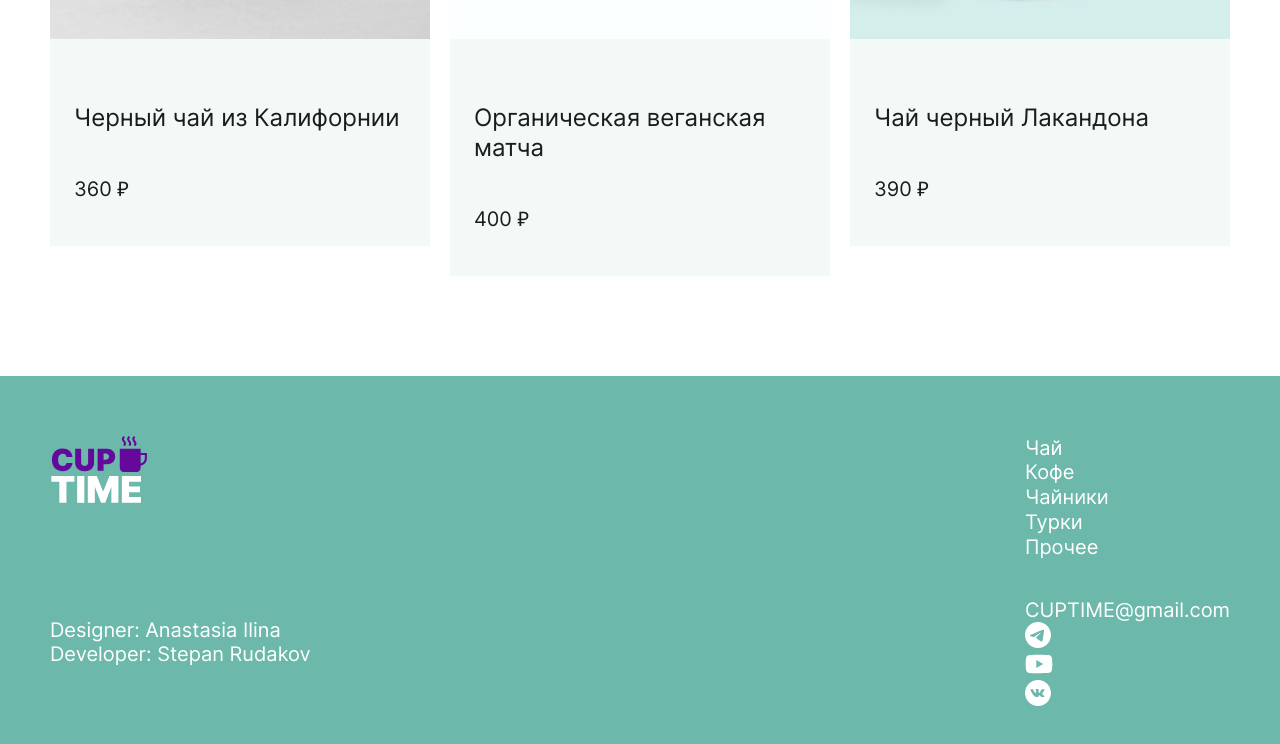
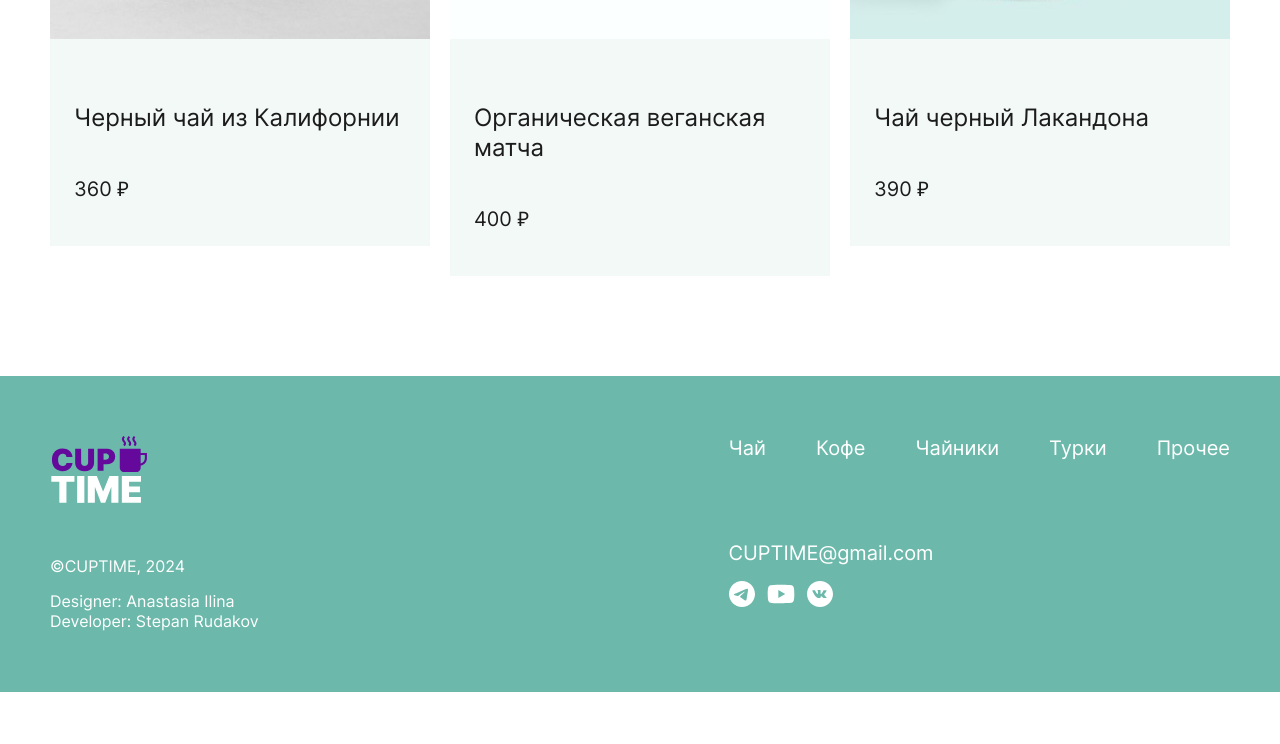
Before and after one commit to StepanIT/cup-time-dev, a plain HTML site: page index.html in a window 1280 px wide. Shown: the part 1816-2560 px from the top of the page. After the commit the page ends 2508 px from the top, so only its background shows below. Drawn offline with Linux system fonts and the light colour scheme.

Commit message:
написал стили для footer

```diff
--- a/index.html
+++ b/index.html
@@ -141,7 +141,7 @@
       </ul>
     </div>
     <div class="footer__info">
-      <p class="footer__copyright"></p>
+      <p class="footer__copyright">©CUPTIME, 2024</p>
 
       <ul class="footer__developers">
         <li class="footer__developer">Designer:
--- a/styles/style.css
+++ b/styles/style.css
@@ -70,10 +70,6 @@ img {
 
 .header__logo-link {
     font-size: 0;
-}
-
-.header__nav {
-
 }
 
 .header__menu {
@@ -190,65 +186,38 @@ img {
 }
 
 .footer__logo-link {
-
-}
-
-.footer__logo {
-
+    font-size: 0;
 }
 
 .footer__nav {
-
+    font-size: 0;
 }
 
 .footer__menu {
-
-}
-
-.footer__menu-item {
-
-}
-
-.footer__menu-link {
-
+    display: flex;
+    align-items: center;
+    gap: 50px;
+    font-size: 20px;
 }
 
 .footer__info {
-
+    font-size: 0;
 }
 
 .footer__copyright {
-
+    font-size: 16px;
 }
 
 .footer__developers {
-
-}
-
-.footer__developer {
-
-}
-
-.footer__developer-link {
-
-}
-
-.footer__contacts {
-
-}
-
-.footer__email {
-
+    font-size: 16px;
 }
 
 .footer__social {
-
+    display: flex;
+    align-items: center;
+    gap: 12px;
 }
 
 .footer__social__item {
-
+    padding-top: 16px;
 }
-
-.footer__social-link {
-
-}
```
